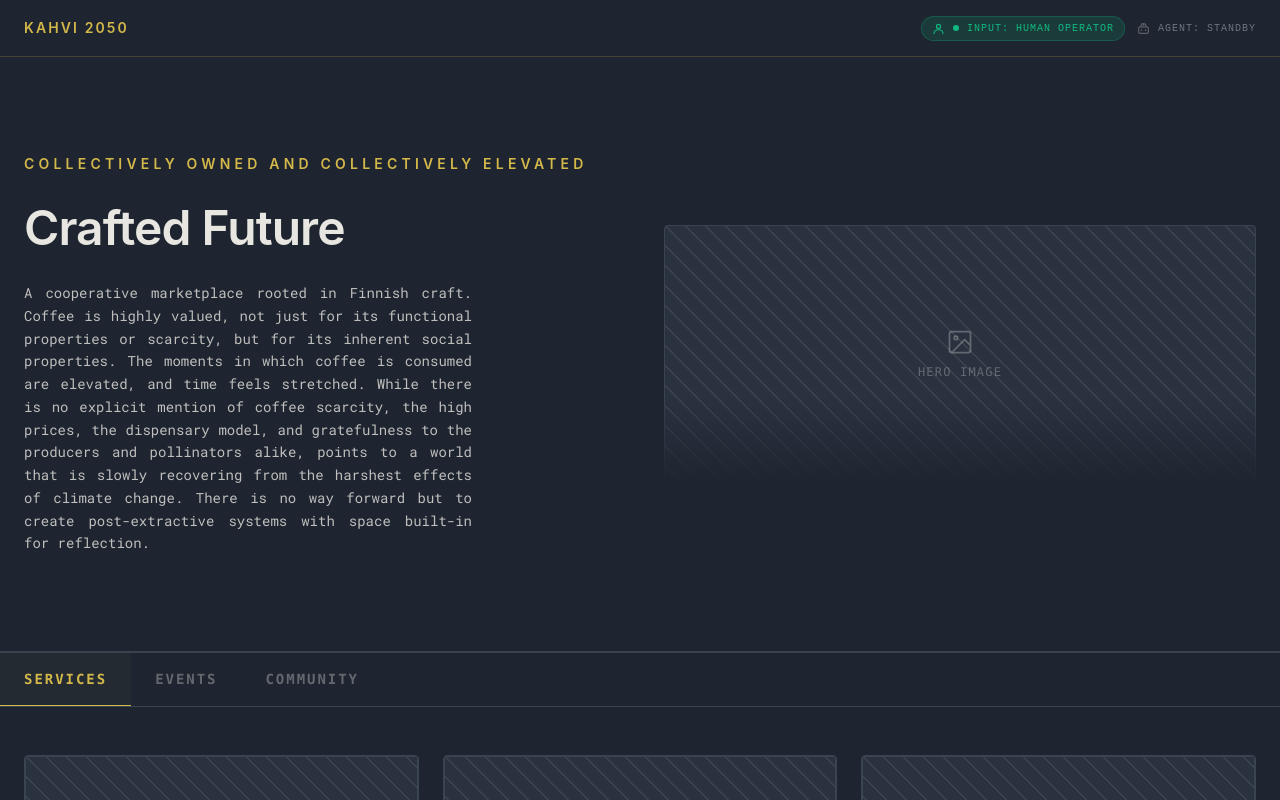
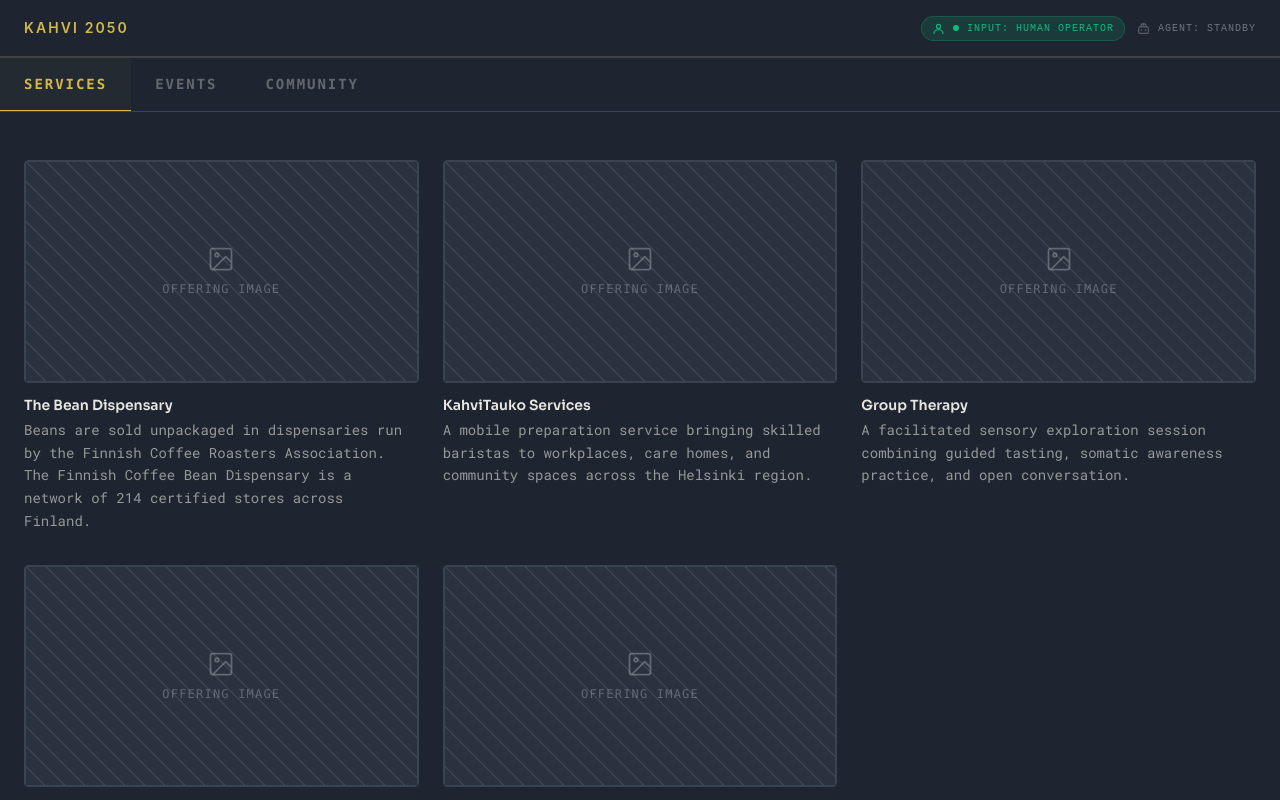
Before and after one commit to theunrealsushi/FuturesCatalogueWebsite, a React (Vite) app: page /Kahvi2050/crafted in a window 1280 px wide. Shown: the top 800 px of the page. Built offline with nearby package versions, Linux system fonts and the light colour scheme; the HTML template or start-up script is replaced by a standard one.

Commit message:
Removed hero image

```diff
--- a/src/pages/NarrativeHome.tsx
+++ b/src/pages/NarrativeHome.tsx
@@ -130,35 +130,6 @@ export default function NarrativeHome() {
         {isTechno && <TechnoHUD />}
       </div>
 
-      {/* Hero */}
-      <div className="relative overflow-hidden" style={{ borderBottom: `1px solid ${borderColor}` }}>
-        <div className="max-w-7xl mx-auto px-4 sm:px-6 py-16 sm:py-24 grid grid-cols-1 lg:grid-cols-2 gap-12 items-center">
-          <div>
-            <div
-              className="text-[14px] font-semibold tracking-[0.3em] uppercase mb-6"
-              style={{ color: narrative.accent, fontFamily: isTechno ? MONO : undefined }}
-            >
-              {narrative.heroSubtext}
-            </div>
-            <h1
-              className="text-3xl sm:text-5xl font-semibold text-[#e8e6e1] mb-6 leading-tight"
-              style={{ letterSpacing: "-0.02em" }}
-            >
-              {narrative.name}
-            </h1>
-            <p className="text-sm text-[#e8e6e1]/80 leading-relaxed max-w-md" style={{ fontFamily: "'Roboto Mono', monospace", textAlign: "justify" }}>
-              {narrative.description}
-            </p>
-          </div>
-          <div className="relative">
-            <ImagePlaceholder aspect="hero" label="Hero image" className="rounded-sm" />
-            <div
-              className="absolute bottom-0 left-0 right-0 h-1/3"
-              style={{ background: `linear-gradient(to top, ${bg}, transparent)` }}
-            />
-          </div>
-        </div>
-      </div>
 
       {/* Tabbed catalogue */}
       <div style={{ borderTop: `1px solid ${borderColor}` }}>
```
